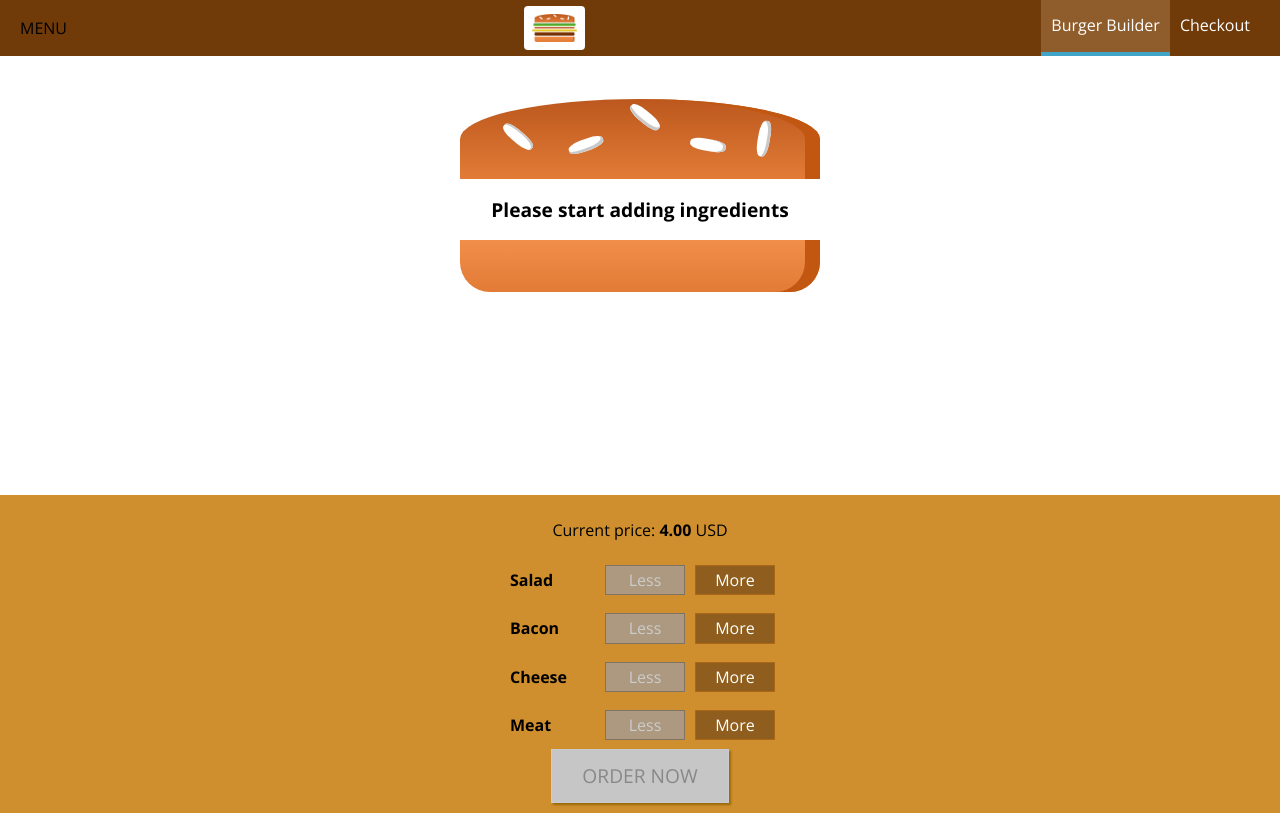
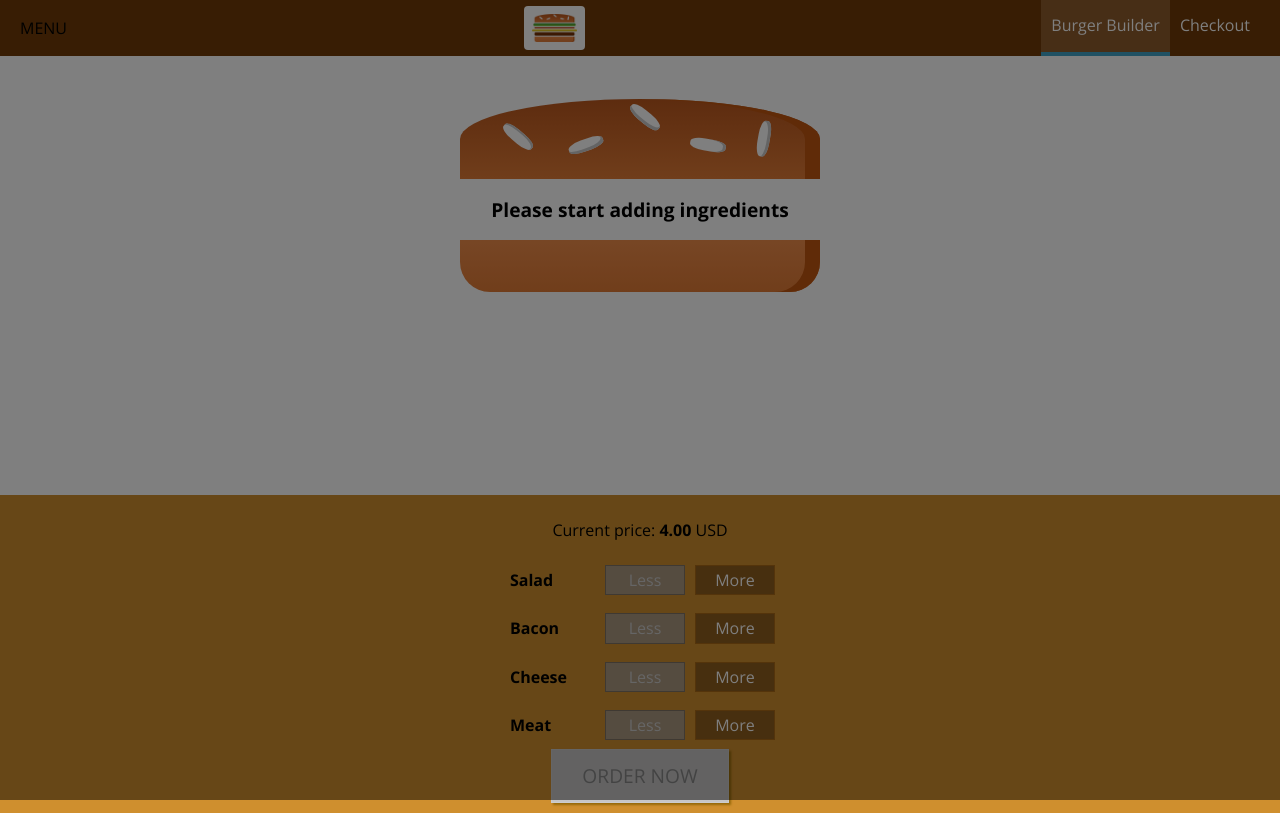
Before and after one commit to Serilian/burger-builder, a React app: page / in a window 1280 px wide. Built offline with nearby package versions, Linux system fonts and the light colour scheme.

Commit message:
Adding Side drawer toggle

```diff
--- a/src/components/Layout/Layout.js
+++ b/src/components/Layout/Layout.js
@@ -1,17 +1,36 @@
-import React from 'react';
+import React, {Component} from 'react';
 import './Layout.scss'
 import Toolbar from '../Navigation/Toolbar/Toolbar'
 import SideDrawer from '../Navigation/SideDrawer/SideDrawer';
 
-const layout = (props) => (
-    <>
-        <Toolbar/>
-        <SideDrawer/>
-        <div>Toolbar, SideDrawer, Backdrop</div>
-        <main className="Content">
-            {props.children}
-        </main>
-    </>
-);
+class Layout extends Component {
 
-export default layout;
+    state = {
+        showSideDrawer: true
+    };
+
+    sideDrawerClosedHandler = () => {
+        this.setState({showSideDrawer: false})
+    };
+
+    sideDrawerToggleHandler = () => {
+        this.setState((prevState) => {
+            return {showSideDrawer: !prevState.showSideDrawer}
+        })
+    };
+
+    render() {
+        return (
+            <>
+                <Toolbar drawerToggleClicked={this.sideDrawerToggleHandler}/>
+                <SideDrawer open={this.state.showSideDrawer} closed={this.sideDrawerClosedHandler}/>
+                <div>Toolbar, SideDrawer, Backdrop</div>
+                <main className="Content">
+                    {this.props.children}
+                </main>
+            </>
+        )
+    }
+}
+
+export default Layout;
--- a/src/components/Navigation/NavigationItems/NavigationItem/NavigationItem.scss
+++ b/src/components/Navigation/NavigationItems/NavigationItem/NavigationItem.scss
@@ -1,25 +1,47 @@
 .navigation-item {
+  margin: 10px 0;
+  box-sizing: border-box;
+  display: block;
+  width: 100%;
+
+
+  @media(min-width: 500px) {
     margin: 0;
-  box-sizing: border-box;
     display: flex;
     height: 100%;
     width: auto;
     align-items: center;
+    justify-items: center;
+  }
+
 
   a {
-    color: white;
+    color: #8f5c2c;
+    padding: 16px 10px;
     text-decoration: none;
-    height: 100%;
-    padding: 16px 10px;
-    border-bottom: 4px solid transparent;
+    width: 100%;
     box-sizing: border-box;
     display: block;
 
+    @media(min-width: 500px) {
+      color: #fff;
+      text-decoration: none;
+      height: 100%;
+      display: block;
+
+    }
+
     &:hover, &:active, &.active {
+      color: #40a4c8;
+
+      @media(min-width: 500px) {
         background-color: #8f5c2c;
         border-bottom: 4px solid #40a4c8;
         color: white;
+
       }
+    }
+
 
   }
 
--- a/src/components/Navigation/NavigationItems/NavigationItems.scss
+++ b/src/components/Navigation/NavigationItems/NavigationItems.scss
@@ -4,5 +4,19 @@
   list-style: none;
   display: flex;
   align-items: center;
-  height: 100%;
+  flex-flow: column;
+  width: 100%;
+
+  @media(min-width: 500px) {
+    margin: 0;
+    padding: 0;
+    list-style: none;
+    display: flex;
+    flex-flow: row;
+    align-items: center;
+    justify-items: center;
+    height: 100%;
+  }
+
+
 }
--- /dev/null
+++ b/src/components/Navigation/SideDrawer/DrawerToggle/DrawerToggle.js
@@ -0,0 +1,10 @@
+import React from 'react';
+import './DrawerToggle.scss';
+
+const drawerToggle = (props) => {
+    return (
+        <div onClick={props.clicked}>MENU</div>
+    )
+};
+
+export default drawerToggle ;
--- a/src/components/Navigation/SideDrawer/SideDrawer.js
+++ b/src/components/Navigation/SideDrawer/SideDrawer.js
@@ -2,17 +2,27 @@ import React from 'react';
 import Logo from '../../Logo/Logo'
 import NavigationItems from '../../Navigation/NavigationItems/NavigationItems'
 import './SideDrawer.scss'
+import Backdrop from '../../UI/Backdrop/Backdrop';
 
 const sideDrawer = (props) => {
 
+    let attachedClasses = ['side-drawer', 'closed'];
+
+    if (props.open) {
+        attachedClasses = ['side-drawer', 'open']
+    }
+
 
     return (
-        <div className="side-drawer">
-            <Logo />
-            <nav>
-                <NavigationItems />
-            </nav>
-        </div>
+        <>
+            <Backdrop show={props.open} clicked={props.closed}/>
+            <div className={attachedClasses.join(' ')}>
+                <Logo/>
+                <nav>
+                    <NavigationItems/>
+                </nav>
+            </div>
+        </>
     )
 };
 
--- a/src/components/Navigation/SideDrawer/SideDrawer.scss
+++ b/src/components/Navigation/SideDrawer/SideDrawer.scss
@@ -16,8 +16,10 @@
   }
 
   .logo {
+    transform: translateX(70px);
     height: 11%;
     width: 20%;
+    margin-bottom: 32px;
   }
 
 }
@@ -27,6 +29,6 @@
   transform: translateX(0);
 }
 
-.close {
+.closed {
   transform: translateX(-100%);
 }
--- a/src/components/Navigation/Toolbar/Toolbar.js
+++ b/src/components/Navigation/Toolbar/Toolbar.js
@@ -2,14 +2,14 @@ import React from 'react';
 import './Toolbar.scss'
 import Logo from '../../Logo/Logo'
 import NavigationItems from '../NavigationItems/NavigationItems'
-
+import DrawerToggle from '../SideDrawer/DrawerToggle/DrawerToggle';
 
 const toolbar = (props) => {
     return (
         <header className="Toolbar">
-            <div>MENU</div>
+            <DrawerToggle clicked={props.drawerToggleClicked}/>
             <Logo/>
-            <nav>
+            <nav className="desktop-only">
                 <NavigationItems/>
             </nav>
         </header>
--- a/src/components/Navigation/Toolbar/Toolbar.scss
+++ b/src/components/Navigation/Toolbar/Toolbar.scss
@@ -14,7 +14,14 @@
 
   nav {
     height: 100%;
+
   }
+}
 
 
+
+.desktop-only {
+  @media(max-width:499px) {
+    display: none;
+  }
 }
```
Also changed, not shown: src/components/Navigation/SideDrawer/DrawerToggle/DrawerToggle.scss (added). Lines whose indentation alone changed are shown as unchanged.
